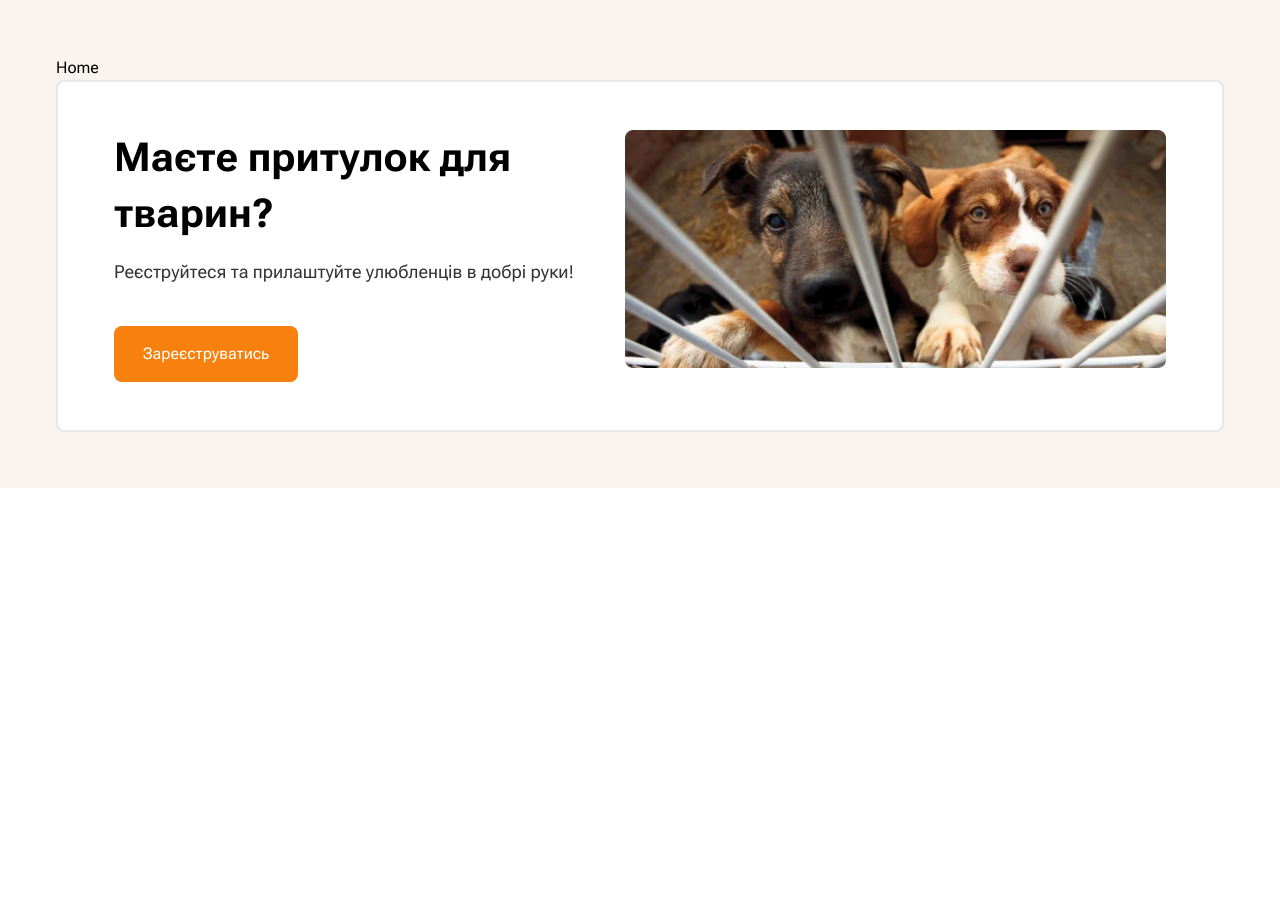
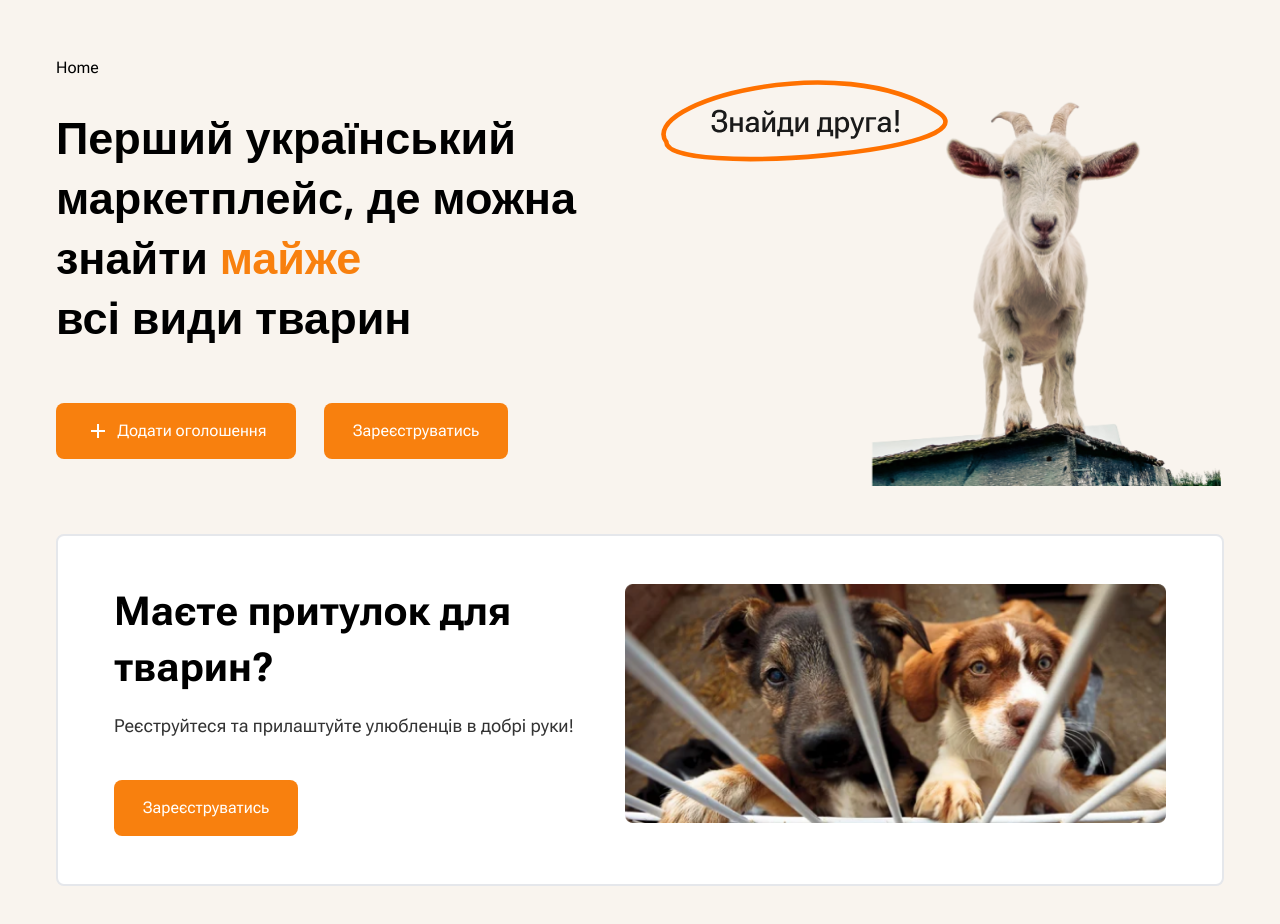
Before and after one commit to KononyukL/marketplace, a Next.js app: page / in a window 1280 px wide. Shown: the top 924 px of the page. Before the commit the page ends 800 px from the top, so only its background shows below. Built offline with nearby package versions, Linux system fonts and the light colour scheme; no server answers.

Commit message:
feat: feat component main

```diff
--- a/src/pages/home/ui.tsx
+++ b/src/pages/home/ui.tsx
@@ -1,9 +1,11 @@
 import AnimalShelter from "@/shared/ui/animalShelter/ui";
+import Main from "@/shared/ui/main/ui";
 
 const HomePage = () => {
   return (
-    <div className="bg-primary p-14 text-black">
+    <div className="bg-primary  p-14 text-black ">
       Home
+      <Main />
       <AnimalShelter />
     </div>
   );
--- a/src/shared/ui/animalShelter/ui.tsx
+++ b/src/shared/ui/animalShelter/ui.tsx
@@ -4,7 +4,7 @@ import Link from "next/link";
 
 const AnimalShelter = () => {
   return (
-    <div className="border-borederHome flex justify-between rounded-lg border-2 border-solid bg-white pb-12 pl-14 pr-14 pt-12 text-black">
+    <div className="border-borederHome max-w-primary m-auto flex justify-between rounded-lg border-2 border-solid bg-white pb-12 pl-14 pr-14 pt-12 text-black">
       <div className=" flex flex-col justify-center gap-10">
         <div>
           <h3 className="leading-titleAnimalShelter text-titleAnimalShelter mb-4 font-bold">
--- a/src/shared/ui/buttons/ui.tsx
+++ b/src/shared/ui/buttons/ui.tsx
@@ -1,14 +1,23 @@
 import type { DetailedHTMLProps, ReactNode } from "react";
+import clsx from "clsx";
 interface IButton
   extends DetailedHTMLProps<
     React.ButtonHTMLAttributes<HTMLButtonElement>,
     HTMLButtonElement
   > {
   children: ReactNode;
+  className: string;
 }
-const Button = ({ children, ...rest }: React.PropsWithChildren<IButton>) => {
+const Button = ({
+  children,
+  className,
+  ...rest
+}: React.PropsWithChildren<IButton>) => {
   return (
-    <button className="cursor-pointer" {...rest}>
+    <button
+      className={clsx("cursor-pointer  text-blackText ", className)}
+      {...rest}
+    >
       {children}
     </button>
   );
--- /dev/null
+++ b/src/shared/ui/main/index.ts
@@ -0,0 +1 @@
+export * from "./ui";
--- /dev/null
+++ b/src/shared/ui/main/ui.tsx
@@ -0,0 +1,49 @@
+import React from "react";
+import Image from "next/image";
+import Link from "next/link";
+import { Open_Sans } from "next/font/google";
+import Button from "@/shared/ui/buttons/ui";
+
+const openSans = Open_Sans({ subsets: ["latin"] });
+const Main = () => {
+  return (
+    <div className="  max-w-primary  m-auto flex justify-between border-solid pb-12 text-black">
+      <div className=" flex flex-col justify-center gap-10">
+        <div className={openSans.className}>
+          <h2 className=" max-w-mainText text-textMain leading-textMain mb-4 w-full font-semibold">
+            Перший український маркетплейс, де можна знайти
+            <span className="text-primaryColor"> майже </span>
+            <br />
+            всі види тварин
+          </h2>
+        </div>
+        <div className="flex gap-7">
+          <Button className="bg-button max-w-buttonMain w-full rounded-lg pb-4 pt-4  text-white">
+            <Link className="flex justify-center gap-2" href="/registration">
+              <Image
+                src={"/images/plus.svg"}
+                alt="Animal"
+                width={24}
+                height={24}
+              />
+              Додати оголошення
+            </Link>
+          </Button>
+          <Button className="bg-button max-w-buttonAnimalShelter w-full rounded-lg pb-4 pt-4 text-white">
+            <Link href="/registration">Зареєструватись</Link>
+          </Button>
+        </div>
+      </div>
+      <div>
+        <Image
+          src={"/images/goat-image.svg"}
+          alt="Animal"
+          width={600}
+          height={405}
+        />
+      </div>
+    </div>
+  );
+};
+
+export default Main;
--- a/tailwind.config.ts
+++ b/tailwind.config.ts
@@ -11,6 +11,7 @@ module.exports = {
         error: "#EE0004",
         blueGrayComment: "#CBD5E1",
         textAnimalShelter: "#333333",
+        primaryColor: "#F8800E",
       },
       color: {
         primaryColor: "#F8800E",
@@ -39,13 +40,18 @@ module.exports = {
         registerText: "430px",
         registerComment: "424px",
         buttonAnimalShelter: "184px",
+        buttonMain: "240px",
+        mainText: "645px",
+        primary: "1440px",
       },
       lineHeight: {
         titleAuth: "72px",
         titleAnimalShelter: "56px",
+        textMain: "60px",
       },
       fontSize: {
         titleAnimalShelter: "40px",
+        textMain: "45px",
       },
     },
   },
```
Also changed, not shown: public/images/goat-image.svg (added), public/images/plus.svg (added).
